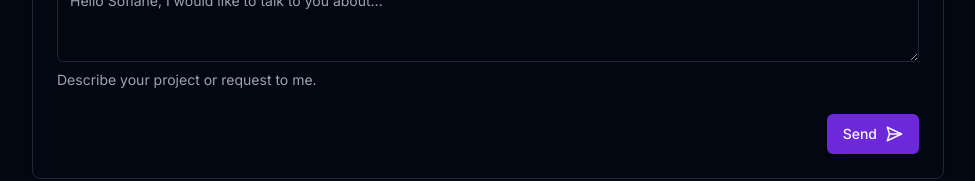
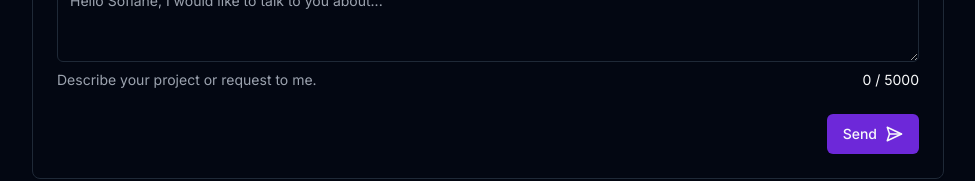
Before and after one commit to SofRahmani/portfolio, a Next.js app: page /en in a window 1280 px wide. Shown: the part 2889-3070 px from the top of the page, without its empty margins (152-1127 px from the left). Built offline with nearby package versions, Linux system fonts and the light colour scheme; no server answers.

Commit message:
style: :children_crossing: add length

```diff
--- a/src/app/[lang]/components/sections/contact_section/ContactForm.tsx
+++ b/src/app/[lang]/components/sections/contact_section/ContactForm.tsx
@@ -19,6 +19,7 @@ import {
 import { Input } from "../../ui/input";
 import { Select, SelectContent, SelectItem, SelectTrigger, SelectValue } from "../../ui/select";
 import { Textarea } from "../../ui/textarea";
+import LengthMessage from "./LengthMessage";
 import { sendEmail } from "./sendEmail.action";
 
 export interface ContactFormProps {
@@ -98,7 +99,7 @@ export default function ContactForm({
                     {email} <span className="text-primary dark:text-violet-400">*</span>{" "}
                   </FormLabel>
                   <FormControl>
-                    <Input placeholder="elon.musk@gmail.com" type='email' {...field} />
+                    <Input placeholder="elon.musk@gmail.com" type="email" {...field} />
                   </FormControl>
                   <FormDescription>{emailDescription}</FormDescription>
                   <FormMessage />
@@ -144,9 +145,12 @@ export default function ContactForm({
                     {message} <span className="text-primary dark:text-violet-400">*</span>{" "}
                   </FormLabel>
                   <FormControl>
-                    <Textarea placeholder={messagePlaceholder} maxLength={5000} {...field} />
+                    <Textarea placeholder={messagePlaceholder} {...field} />
                   </FormControl>
-                  <FormDescription>{messageDescription}</FormDescription>
+                  <div className='flex justify-between'>
+                    <FormDescription>{messageDescription}</FormDescription>
+                    <LengthMessage limite={5000} message={field.value.length} />
+                  </div>
                   <FormMessage />
                 </FormItem>
               )}
--- /dev/null
+++ b/src/app/[lang]/components/sections/contact_section/LengthMessage.tsx
@@ -0,0 +1,23 @@
+import { cn } from "@/lib/utils";
+
+export interface LengthMessageProps {
+  limite: number;
+  message: number;
+}
+
+export default function LengthMessage({ limite, message }: LengthMessageProps) {
+  return (
+    <div className="relative flex w-28 justify-end max-sm:hidden">
+      <p className="text-sm">
+        <span
+          className={cn({
+            "text-red-400": message > limite
+          })}
+        >
+          {message}
+        </span>{" "}
+        / {limite}
+      </p>
+    </div>
+  );
+}
```
